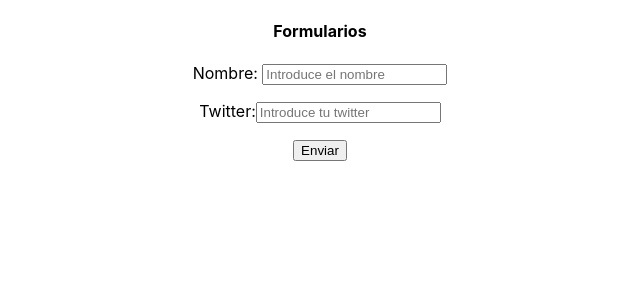
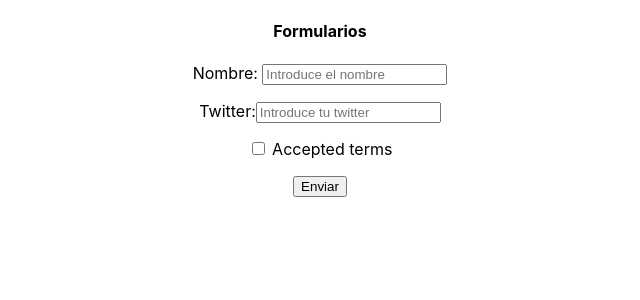
Before and after one commit to arialisme/aprende-react-js-2, a React (Create React App) app: page / in a window 1280 px wide. Shown: the top 300 px of the page, without its empty margins (320-960 px from the left). Built offline with nearby package versions, Linux system fonts and the light colour scheme.

Commit message:
El evento onSubmit

```diff
--- a/src/sections/forms.js
+++ b/src/sections/forms.js
@@ -1,11 +1,16 @@
 import React, { Component } from "react";
 
 export default class Forms extends Component {
-  handleClick = (e) => {
+  handleSubmit = (e) => {
     e.preventDefault();
     const name = this.inputName.value;
     const email = document.getElementById("twitter").value;
     console.log({ name, email });
+  };
+
+  handleChange = (e) => {
+    console.log("handleChange");
+    console.log(e.target.checked);
   };
 
   render() {
@@ -13,7 +18,7 @@
     return (
       <div>
         <h4>Formularios</h4>
-        <form>
+        <form onSubmit={this.handleSubmit}>
           <p>
             <label htmlFor="name">Nombre: </label>
             <input
@@ -31,7 +36,13 @@
               placeholder="Introduce tu twitter"
             />
           </p>
-          <button onClick={this.handleClick}>Enviar</button>
+          <p>
+            <label>
+              <input onChange={this.handleChange} type="checkbox" /> Accepted
+              terms
+            </label>
+          </p>
+          <button>Enviar</button>
         </form>
       </div>
     );
```
